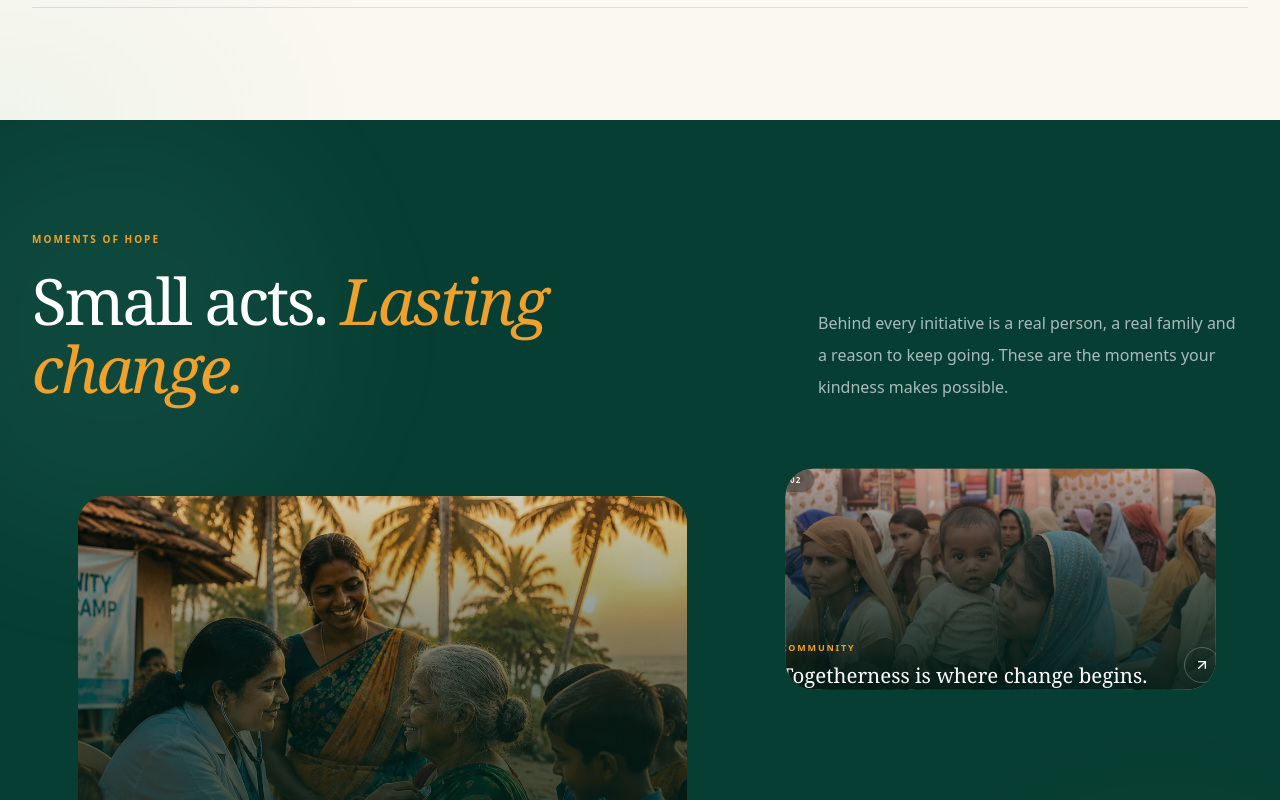
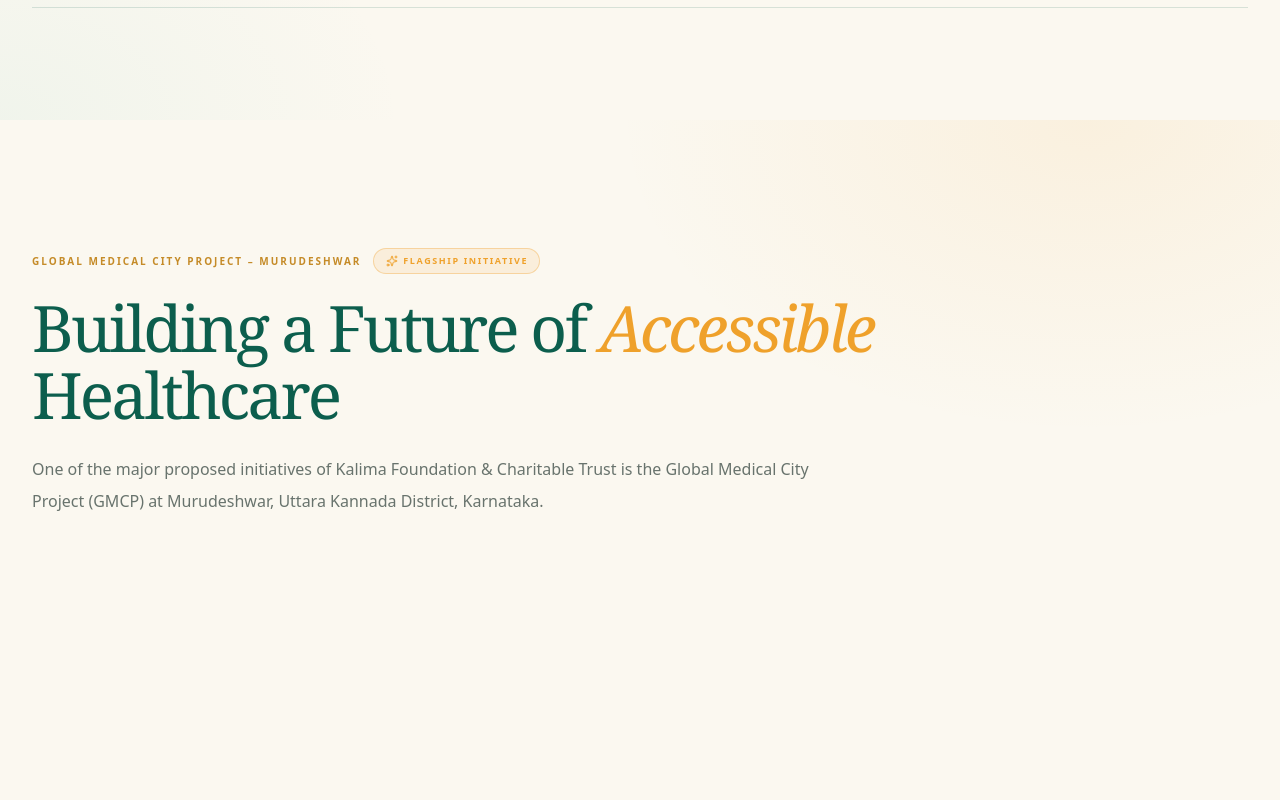
Before and after one commit to nukul6446/Kalima-Foundation, a React (Vite) app: page / in a window 1280 px wide. Shown: the part 6440-7240 px from the top of the page. Built offline with nearby package versions, Linux system fonts and the light colour scheme.

Commit message:
comment-momentSection

```diff
--- a/src/components/foundation/kalima-home.jsx
+++ b/src/components/foundation/kalima-home.jsx
@@ -28,7 +28,7 @@ export function KalimaHome() {
         <FocusSection />
         <HealthcareApproachSection />
         <WhoWeServeSection />
-        <MomentsSection />
+        {/* <MomentsSection /> */}
         <MedicalCitySection />
         <DonationSection />
         <VolunteerSection />
```
